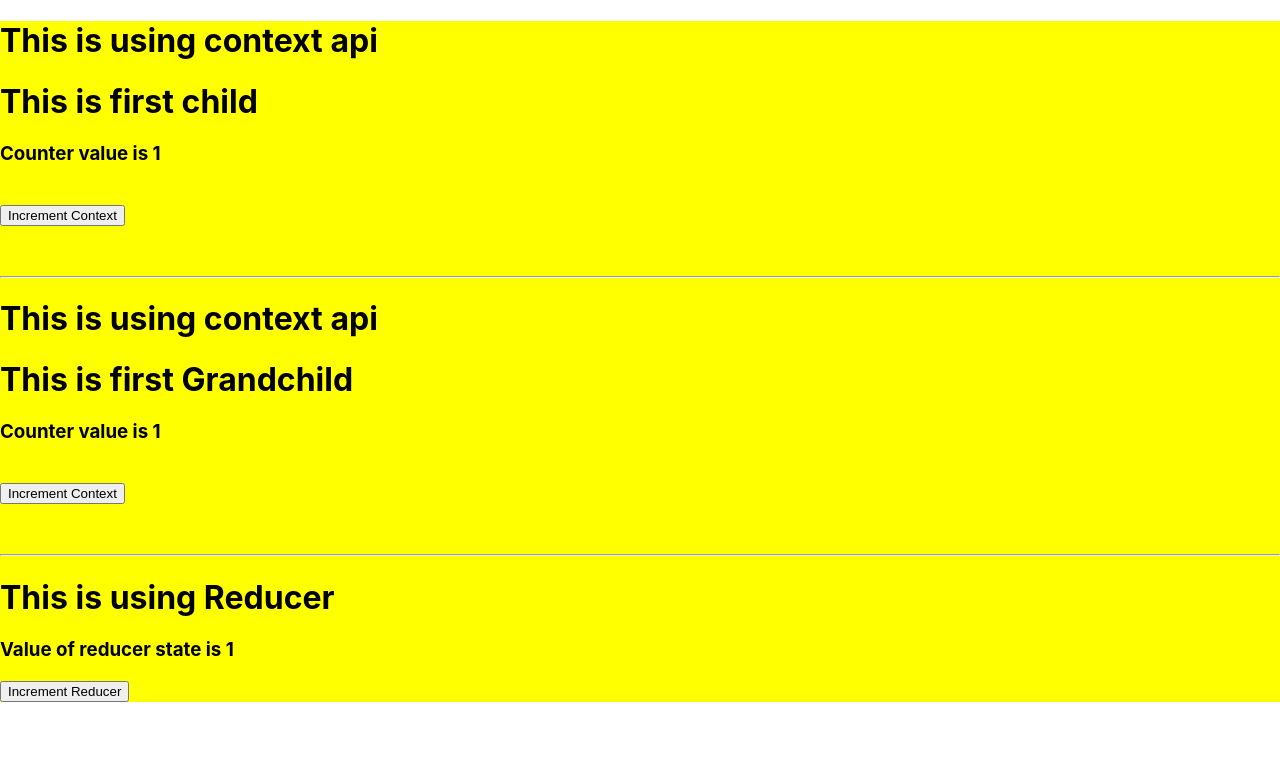
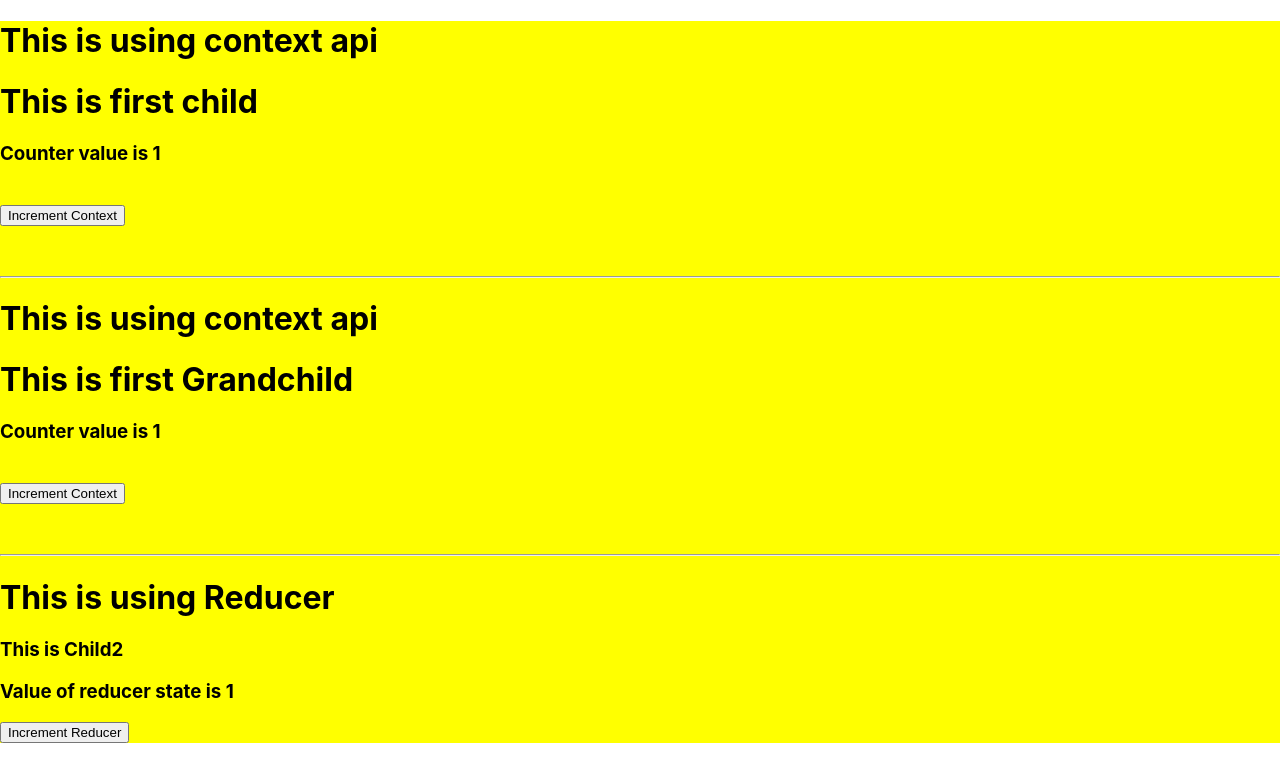
Before and after one commit to mtahir787/bootcamp2020_class5, a React (Create React App) app: page / in a window 1280 px wide. Shown: the top 782 px of the page. Built offline with nearby package versions, Linux system fonts and the light colour scheme.

Commit message:
child2 updated

```diff
--- a/src/Child2.js
+++ b/src/Child2.js
@@ -7,6 +7,7 @@ const Child2 = () => {
     return (
         <div>
             <h1>This is using Reducer</h1>
+            <h3>This is Child2</h3>
             <h3>Value of reducer state is {state}</h3>
             <button onClick={()=>dispatch('INCREMENT')}>Increment Reducer</button>
         </div>
```
Also changed, not shown: 1 other file (tests, documents, lock files or other folders).
